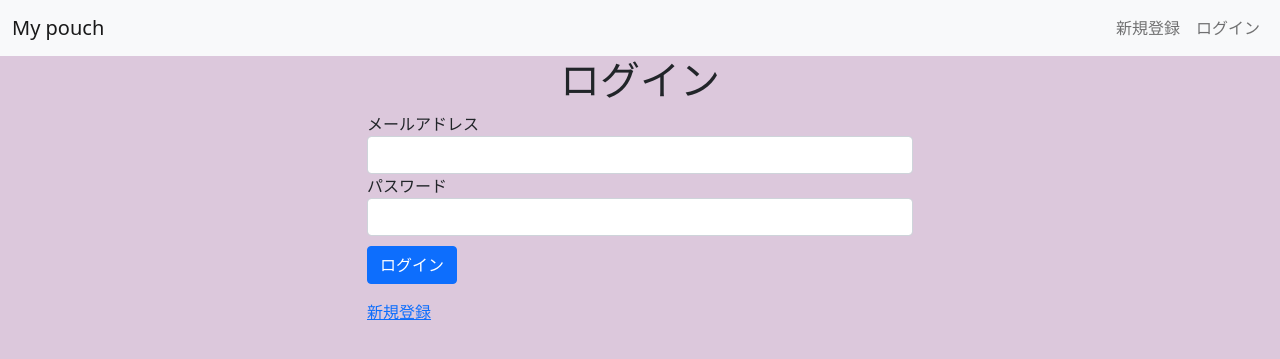
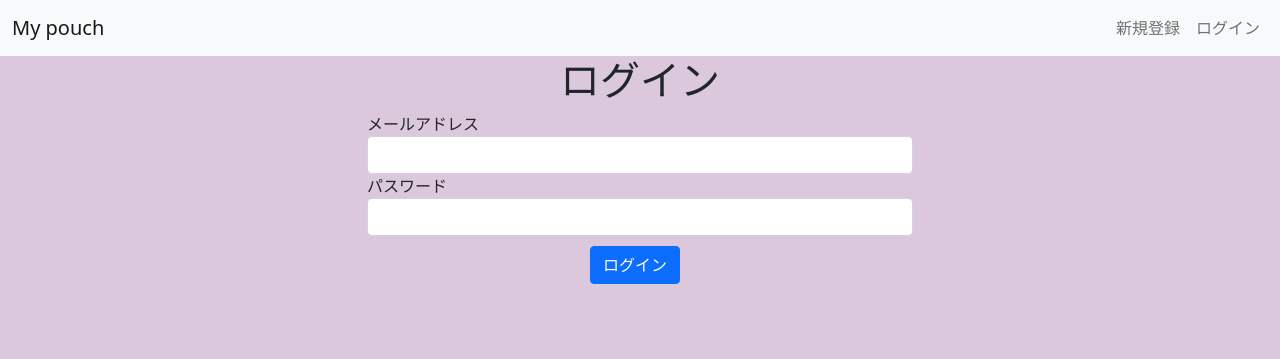
Before and after one commit to asamia/pouch, a Laravel app: page /login in a window 1280 px wide. Shown: the top 359 px of the page. Run offline with Laravel 8, Linux system fonts and the light colour scheme; some libraries are stand-ins or nearby versions.

Commit message:
Procfile

```diff
--- a/public/css/style.css
+++ b/public/css/style.css
@@ -2,6 +2,10 @@ body {
     background-color: #dcc8dc;
 }
 
-.btn {
+.btn-primary {
     margin: 10px 10px 0 0;
 }
+
+.btn-danger {
+    margin: 0 0 0 10px;
+}
--- a/resources/views/auth/login.blade.php
+++ b/resources/views/auth/login.blade.php
@@ -18,12 +18,11 @@
                     {!! Form::label('password', 'パスワード') !!}
                     {!! Form::password('password', ['class' => 'form-control']) !!}
                 </div>
-
+                <div class="text-center">
                 {!! Form::submit('ログイン', ['class' => 'btn btn-primary']) !!}
+                </div>
             {!! Form::close() !!}
 
-            {{-- ユーザ登録ページへのリンク --}}
-            <p class="mt-3">{!! link_to_route('signup.get', '新規登録') !!}</p>
         </div>
     </div>
 @endsection
--- a/resources/views/auth/register.blade.php
+++ b/resources/views/auth/register.blade.php
@@ -28,8 +28,9 @@
                     {!! Form::label('password_confirmation', 'パスワード確認') !!}
                     {!! Form::password('password_confirmation', ['class' => 'form-control']) !!}
                 </div>
-
+                <div class="text-center">
                 {!! Form::submit('登録', ['class' => 'btn btn-primary']) !!}
+                </div>
             {!! Form::close() !!}
         </div>
     </div>
--- a/resources/views/items/edit.blade.php
+++ b/resources/views/items/edit.blade.php
@@ -20,4 +20,5 @@
                 {!! Form::close() !!}
             </div>
         </div>
+</div>
 @endsection
--- a/resources/views/items/show.blade.php
+++ b/resources/views/items/show.blade.php
@@ -2,10 +2,9 @@
 
 @section('content')
 
-
     <h1>アイテム詳細</h1>
     <div class="row">
-            <div class="col-6">
+           <div class="col-6">
     <table class="table table-striped table-light">
         <tr>
             <th>アイテム</th>
@@ -31,4 +30,5 @@
         {!! Form::submit('削除', ['class' => 'btn btn-danger']) !!}
     {!! Form::close() !!}
     </div>
+</div>
 @endsection
```
Also changed, not shown: resources/views/auth/logout.blade.php (deleted), 1 other file.
